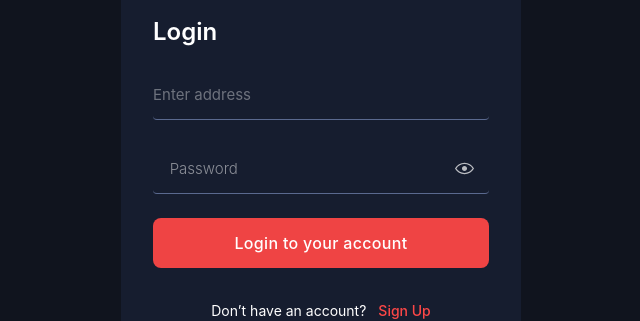
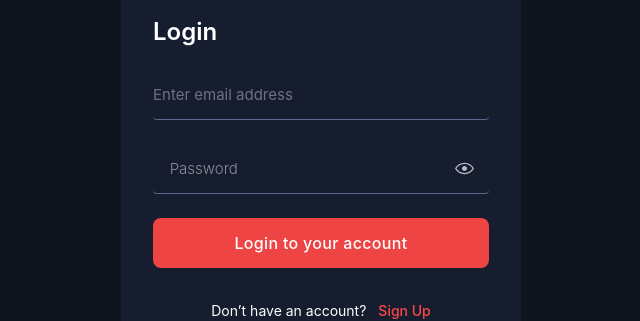
Before and after one commit to HabibEniolabi/EntertainmentWebApp, a Next.js app: page /login in a window 1280 px wide. Shown: the part 276-597 px from the top of the page, without its empty margins (319-959 px from the left). Built offline with nearby package versions, Linux system fonts and the light colour scheme.

Commit message:
Login Auth Fixes

```diff
--- a/src/app/(public)/login/page.tsx
+++ b/src/app/(public)/login/page.tsx
@@ -1,114 +1,96 @@
 "use client";
 import { useForm } from "@mantine/form";
-import React, { useEffect } from "react";
+import { showNotification } from "@mantine/notifications";
+import React, { useState } from "react";
 import Input from "@/src/components/Forms/Input";
 import OnboardingFormContainer from "@/src/components/Common/OnboardingFormContainer";
 import Password from "@/src/components/Forms/Password";
+import BeyondButton from "@/src/components/Common/Button";
+import { getAuth, signInWithEmailAndPassword } from "firebase/auth";
+import { app } from "../../../firebaseconfig";
+import { useRouter } from "next/navigation";
 import styles from "./styles.module.scss";
-import BeyondButton from "@/src/components/Common/Button";
-import { useRouter } from "next/navigation";
-import { useState } from "react";
-import { getAuth, signInWithEmailAndPassword } from "firebase/auth";
-import { app } from "../../../firebaseconfig"
-import { showNotification } from "@mantine/notifications";
 
 const Login = () => {
   const router = useRouter();
+  const auth = getAuth(app);
   const [loading, setLoading] = useState(false);
-  const [loginError, setLoginError] = useState<string | null>(null);
-  const [loginSuccess, setLoginSuccess] = useState<string | null>(null);
-  const auth = getAuth(app);
 
   const form = useForm({
     initialValues: {
+      email: "",
       password: "",
-      email: "",
-      remember: false,
     },
     validate: {
-      password: (value: string) => (value ? null : "Can't be empty"),
-      email: (value: string) => {
-        const emailRegex = /^[^\s@]+@[^\s@]+\.[^\s@]+$/;
-        return emailRegex.test(value) ? null : "Invalid email format";
-      },
+      email: (value) =>
+        /^[^\s@]+@[^\s@]+\.[^\s@]+$/.test(value) ? null : "Invalid email format",
+      password: (value) => (value ? null : "Can't be empty"),
     },
   });
 
-  useEffect(() => {
-    if (loginError) {
-      showNotification({
-        title: "Error",
-        message: loginError,
-        color: "red",
-      });
-      setLoginError(null);
-    } else if (loginSuccess) {
+  const handleFormSubmit = async (values: any) => {
+    setLoading(true);
+
+    try {
+      await signInWithEmailAndPassword(auth, values.email, values.password);
+
       showNotification({
         title: "Success",
-        message: loginSuccess,
+        message: "Logged in successfully!",
         color: "green",
       });
 
-      setTimeout(() => {
       router.push("/trending");
-      }, 100);
-
-      setLoginSuccess(null);
-    }
-  }, [loginError, loginSuccess, router]);
-  const handleFormSubmit = async (values: any) => {
-    setLoading(true);
-    setLoginError(null);
-    setLoginSuccess(null);
-    try{
-      await signInWithEmailAndPassword(auth, values.email, values.password);
-      setLoginSuccess("Account logged in successfully!");
     } catch (error: any) {
       let message = "Login unsuccessful. Double-check your email and password.";
+
       switch (error.code) {
         case "auth/invalid-credential":
         case "auth/user-not-found":
         case "auth/wrong-password":
-        message = "Login details not recognized. Haven't signed up yet? Go to Sign Up.";
+          message =
+            "Login details not recognized. Haven't signed up yet? Go to Sign Up.";
           break;
         case "auth/invalid-email":
           message = "Please enter a valid email address.";
           break;
-      default:
-        message = "An unexpected error occurred. Please try again later.";
       }
-      setLoginError(message);
+
+      showNotification({
+        title: "Error",
+        message,
+        color: "red",
+      });
+    }
+
     setLoading(false);
-    } finally {
-      setLoading(false);
-    }
-  }
+  };
 
   return (
     <div className={styles.loginPage}>
       <OnboardingFormContainer>
         <div className={styles.text}>Login</div>
-        <form
-          className={styles.form}
-          onSubmit={form.onSubmit(handleFormSubmit)}
-        >
+
+        <form className={styles.form} onSubmit={form.onSubmit(handleFormSubmit)}>
           <Input
-            placeholder="Enter address"
+            placeholder="Enter email address"
             {...form.getInputProps("email")}
-            error={form.isTouched("email") ? form.errors.email : null}
+            error={form.errors.email}
             className="w-full"
           />
+
           <Password
             placeholder="Password"
             {...form.getInputProps("password")}
-            error={form.isTouched("password") ? form.errors.password : null}
+            error={form.errors.password}
             className="w-full"
           />
+
           <BeyondButton
             size="lg"
             type="submit"
             loading={loading}
-              title={"Login to your account"}
+            title="Login to your account"
             className={styles.loginButton}
           />
         </form>
--- a/src/app/layout.tsx
+++ b/src/app/layout.tsx
@@ -1,4 +1,5 @@
 import '@mantine/core/styles.css';
+import '@mantine/notifications/styles.css';
 import { ColorSchemeScript, MantineProvider, mantineHtmlProps } from '@mantine/core';
 import { ReactNode } from 'react';
 import { Provider } from 'react-redux';
```
Lines whose indentation alone changed are shown as unchanged.
